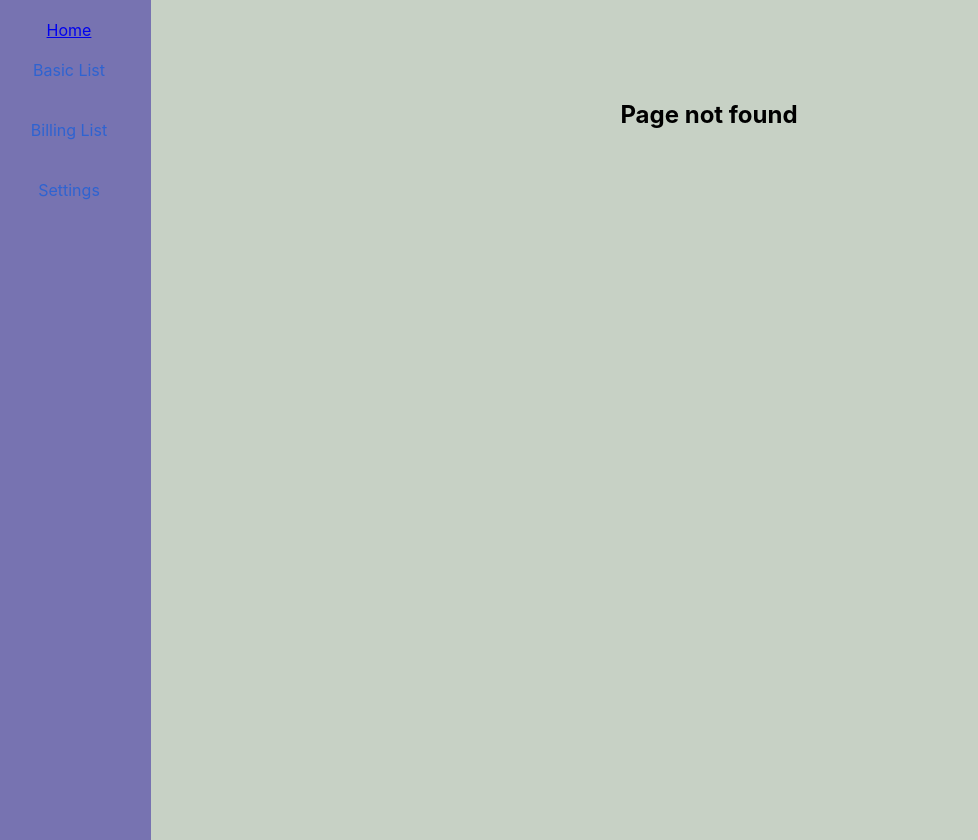
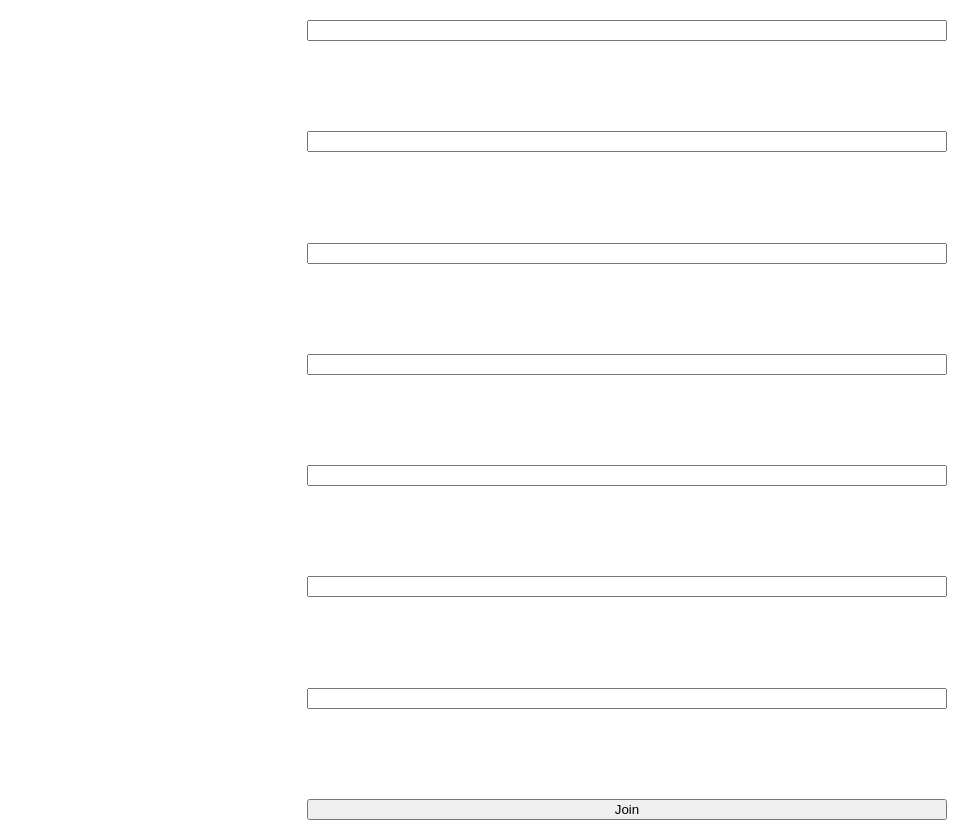
Before and after one commit to rojinnn/mid-app, a React (Create React App) app: page /register in a window 1280 px wide. Before the commit this address had no page. Shown: the whole page, without its empty margins (13-991 px from the left). Built offline with nearby package versions, Linux system fonts and the light colour scheme.

Commit message:
WIP: Add register page with joi validation

```diff
--- a/package.json
+++ b/package.json
@@ -7,6 +7,7 @@
     "@testing-library/react": "^12.1.2",
     "@testing-library/user-event": "^13.5.0",
     "axios": "^0.25.0",
+    "joi": "^17.6.0",
     "react": "^17.0.2",
     "react-dom": "^17.0.2",
     "react-router-dom": "^6.2.1",
--- a/src/MainApp.js
+++ b/src/MainApp.js
@@ -3,6 +3,7 @@ import App from "./App";
 import { BrowserRouter, Routes, Route } from "react-router-dom";
 import Login from "./containers/Login";
 import { useAuth } from "./context/UserContext";
+import Register from "./containers/Register";
 
 const MainApp = () => {
   const {
@@ -24,6 +25,7 @@ const MainApp = () => {
     <BrowserRouter>
       <Routes>
         {!user && <Route path="/" element={<Login />} />}
+        {!user && <Route path="/register" element={<Register />} />}
         <Route path="/" element={<App />} />
         <Route path="*" element={<App />} />
       </Routes>
--- a/src/containers/Login.js
+++ b/src/containers/Login.js
@@ -1,6 +1,6 @@
 import axios from "axios";
 import React, { useEffect, useState } from "react";
-import { useNavigate } from "react-router-dom";
+import { Link, useNavigate } from "react-router-dom";
 import { useAuth } from "../context/UserContext";
 
 const Login = () => {
@@ -74,6 +74,9 @@ const Login = () => {
       <button onClick={onClickButton}>
         <span>Get Memes</span>
       </button>
+      <Link to="/register">
+        <span> Register</span>
+      </Link>
     </div>
   );
 };
--- /dev/null
+++ b/src/containers/Register.js
@@ -0,0 +1,58 @@
+import React, { useEffect, useState } from "react";
+import axios from "axios";
+import { useNavigate } from "react-router-dom";
+import { useAuth } from "../context/UserContext";
+import Joi from "joi";
+import './register.css'
+
+const Register = () => {
+  const [contactNo, setContactNo] = useState('');
+  const [email, setEmail] = useState('');
+  const [fullName, setFullName] = useState('');
+  const [shopContactNo, setShopContactNo] = useState('');
+  const [shopEmail, setShopEmail] = useState('');
+  const [shopName, setShopName] = useState('');
+  const [shopVatNO, setShopVatNo] = useState('');
+
+  const schema = Joi.object({
+      fullName: Joi.string().min(2).max(25).required(),
+      email: Joi.string().required(),
+      contactNo: Joi.number(),
+      shopName: Joi.string().min(2).max(25).required(),
+      shopEmail: Joi.string().required(),
+      shopContactNo: Joi.number(),
+      shopVatNO: Joi.number(),
+
+  })
+
+  const handleValidateField = (e) => {
+      const { target: { name: field }}= e
+      const {error, value} = schema.validate({ field }).options({ allowUnknown: true });
+      console.log('abc', error, value, field);
+    console.log('check blur');
+  };
+
+
+    const handleSubmit = () => {
+    //   const {error, value} = schema.validate({ fullName, email, contactNo, shopName, shopEmail, shopContactNo, shopVatNO});
+
+    };
+
+  return (
+    <div className="form-container">
+      <input value={contactNo} name={'contactNo'} onChange={e => setContactNo(e.target.value)} onBlur={e => handleValidateField(e)}/>
+      <input value={email} onChange={e => setEmail(e.target.value)} onBlur={handleValidateField}/>
+      <input value={fullName} onChange={e => setFullName(e.target.value)} onBlur={handleValidateField}/>
+      <input value={shopContactNo} onChange={e => setShopContactNo(e.target.value)} onBlur={handleValidateField}/>
+      <input value={shopEmail} onChange={e => setShopEmail(e.target.value)} onBlur={handleValidateField}/>
+      <input value={shopName} onChange={e => setShopName(e.target.value)} onBlur={handleValidateField}/>
+      <input value={shopVatNO} onChange={e => setShopVatNo(e.target.value)} onBlur={handleValidateField}/>
+      <button onClick={handleSubmit}>
+        <span>Join</span>
+      </button>
+
+    </div>
+  );
+};
+
+export default Register;
--- /dev/null
+++ b/src/containers/register.css
@@ -0,0 +1,8 @@
+.form-container {
+  display: flex;
+  flex-direction: column;
+  min-height: 100vh;
+  justify-content: space-between;
+  margin: 20px auto;
+  width: 50%;
+}
```
Also changed, not shown: 1 other file (tests, documents, lock files or other folders).
